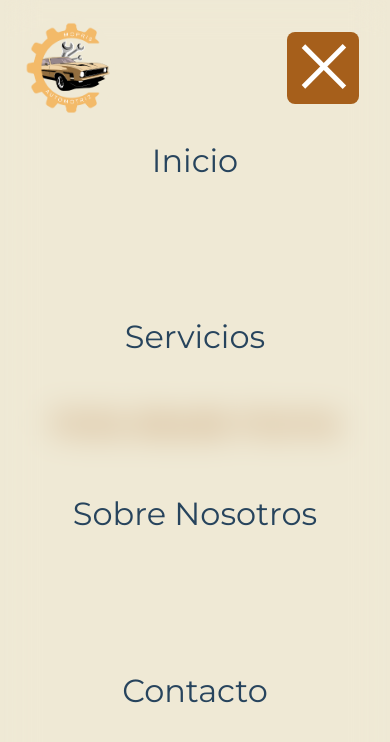
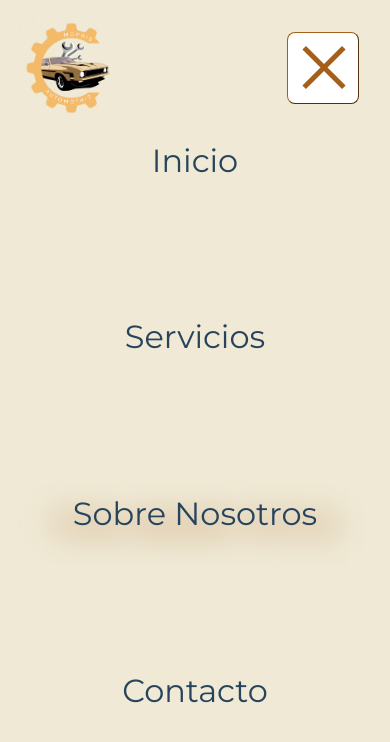
Before and after one commit to RolDev-22/page-taller, a React (Vite) app: page / in a window 390 px wide. Both pictures are taken after a click on the button 322 px from the left and 204 px from the top of the page. Shown: the part 136-878 px from the top of the page. Built offline with nearby package versions, Linux system fonts and the light colour scheme; a web font is replaced by a local one.

Commit message:
Se agrega la estructura de pagian de contacto inicial, ademas se corrigen detalles del renderizado del menu para version movil, debido que no se cerraba al precionar las opciones, se implementa la navegacion entre las secciones de la pagina

```diff
--- a/package.json
+++ b/package.json
@@ -11,7 +11,8 @@
   },
   "dependencies": {
     "react": "^19.2.0",
-    "react-dom": "^19.2.0"
+    "react-dom": "^19.2.0",
+    "react-router-dom": "^7.11.0"
   },
   "devDependencies": {
     "@eslint/js": "^9.39.1",
--- a/src/App.jsx
+++ b/src/App.jsx
@@ -1,6 +1,7 @@
 import { About } from "./pages/About";
 import { Home } from "./pages/home";
 import { Service } from "./pages/Service";
+import { Contact } from "./pages/Conatct";
 import Footer from "./components/Footer/footer";
 import Header from "./components/Header/header";
 import "./style/App.css";
@@ -11,8 +12,9 @@ function App() {
       <Header />
       <main>
         <Home />
+        <Service />
         <About />
-        <Service />
+        <Contact />
       </main>
       <Footer />
     </>
--- a/src/components/Header/header.css
+++ b/src/components/Header/header.css
@@ -81,6 +81,7 @@ header.showMenu .nav-header ul a {
   border-radius: 0.5rem;
   background: var(--clr2);
   border: none;
+  transition: all 0.5s ease-in-out;
 }
 
 .btn-menu::after,
@@ -92,7 +93,7 @@ header.showMenu .nav-header ul a {
   height: 5px;
   left: 0.5rem;
   background-color: white;
-  transition: all 0.5s ease-in-out 0.1s;
+  transition: all 0.3s ease-in-out 0.1s;
 }
 
 .btn-menu::after {
@@ -104,15 +105,22 @@ header.showMenu .nav-header ul a {
   width: 50%;
 }
 
+header.showMenu .btn-menu {
+  background: var(--clrMain);
+  border: 1px outset var(--clr2);
+}
+
 header.showMenu .btn-menu::before {
   width: 80%;
   top: 2rem;
   transform: rotate(45deg);
+  background: var(--clr2);
 }
 
 header.showMenu .btn-menu::after {
   top: 2rem;
   transform: rotate(-45deg);
+  background: var(--clr2);
 }
 
 @media screen and (min-width: 768px) {
@@ -123,3 +131,33 @@ header.showMenu .btn-menu::after {
     width: 4.5em;
   }
 }
+
+@media screen and (min-width: 1024px) {
+  header {
+    backdrop-filter: blur(1rem);
+    padding: 0;
+    font-size: 1.5rem;
+  }
+
+  .figure-logo {
+    margin-left: 0.5rem;
+  }
+
+  .nav-header {
+    position: relative;
+    width: 90%;
+    opacity: 1;
+    display: flex;
+    backdrop-filter: none;
+  }
+
+  .nav-header ul {
+    flex-direction: row;
+    padding: 0.2rem;
+    height: auto;
+  }
+
+  .container-menu {
+    display: none;
+  }
+}
--- a/src/components/Header/header.jsx
+++ b/src/components/Header/header.jsx
@@ -18,16 +18,24 @@ export default function Header() {
       <nav className="nav-header">
         <ul>
           <li>
-            <a href="section-Home">Inicio</a>
+            <a href="#section-Home" onClick={showMenu}>
+              Inicio
+            </a>
           </li>
           <li>
-            <a href="section-Service">Servicios</a>
+            <a href="#section-Service" onClick={showMenu}>
+              Servicios
+            </a>
           </li>
           <li>
-            <a href="section-About">Sobre Nosotros</a>
+            <a href="#section-About" onClick={showMenu}>
+              Sobre Nosotros
+            </a>
           </li>
           <li>
-            <a href="section-Contact">Contacto</a>
+            <a href="#section-Contact" onClick={showMenu}>
+              Contacto
+            </a>
           </li>
         </ul>
       </nav>
--- a/src/main.jsx
+++ b/src/main.jsx
@@ -1,5 +1,6 @@
 import { StrictMode } from "react";
 import { createRoot } from "react-dom/client";
+
 import App from "./App.jsx";
 
 createRoot(document.getElementById("root")).render(
--- /dev/null
+++ b/src/pages/Conatct.jsx
@@ -0,0 +1,5 @@
+const Contact = () => {
+  return <section id="section-Contact">hola desde Contacto</section>;
+};
+
+export { Contact };
--- a/src/pages/Home.jsx
+++ b/src/pages/Home.jsx
@@ -1,5 +1,5 @@
 const Home = () => {
-  return <section>Hola desde Home</section>;
+  return <section id="section-Home">Hola desde Home</section>;
 };
 
 export { Home };
--- a/src/pages/Service.jsx
+++ b/src/pages/Service.jsx
@@ -1,5 +1,5 @@
 const Service = () => {
-  return <section>hola desde service</section>;
+  return <section id="section-Service">hola desde service</section>;
 };
 
 export { Service };
--- a/src/style/index.css
+++ b/src/style/index.css
@@ -32,7 +32,7 @@ body {
   font-size: 2rem;
   font-family: var(--fontStyle_1);
   color: var(--clr2);
-  overflow: hidden;
+  overflow-x: hidden;
 }
 
 #root {
@@ -48,6 +48,7 @@ section {
   min-height: 100dvh;
   display: grid;
   place-items: center;
+  padding-top: 100px;
 }
 
 footer {
```
Also changed, not shown: 1 other file (tests, documents, lock files or other folders).
